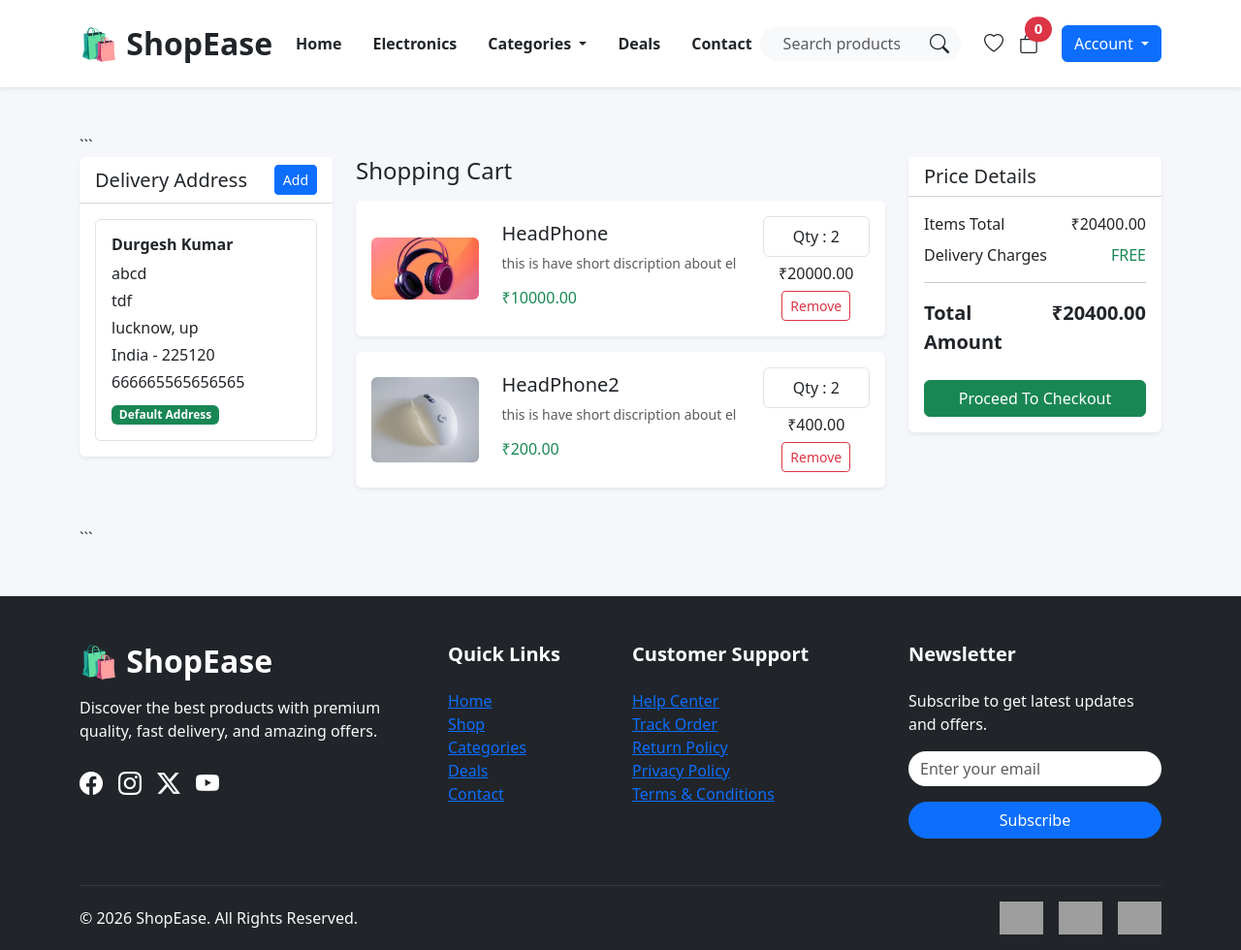
After one commit to durgeshkumardev/ecommerce, a Django app: page /cart/ in a window 1280 px wide. The commit adds this page. Shown: the whole page at 97% size. Run offline with Django 5.2, Linux system fonts and the light colour scheme; a user stored in the database is signed in; data comes from the database, SQL or seed files in the repository; both versions use the stored data as it was after the commit; some libraries are stand-ins or nearby versions; grey boxes are pictures that could not be loaded.

Commit message:
add address

````diff
--- /dev/null
+++ b/ecommerce/app/products/templates/cart.html
@@ -0,0 +1,332 @@
+{% extends "base.html" %}
+
+{% block content %}
+
+<div class="container my-5">
+
+```
+<div class="row">
+
+    <!-- Delivery Address -->
+    <div class="col-lg-3 mb-4">
+
+        <div class="card border-0 shadow-sm">
+
+            <div class="card-header bg-white d-flex justify-content-between align-items-center">
+
+                <h5 class="mb-0">Delivery Address</h5>
+
+                <button class="btn btn-sm btn-primary"
+                        data-bs-toggle="modal"
+                        data-bs-target="#addressModal">
+                    Add
+                </button>
+
+            </div>
+
+            <div class="card-body">
+
+                {% if default_address %}
+
+                <div class="border rounded p-3">
+
+                    <h6 class="fw-bold">
+                        {{ default_address.full_name }}
+                    </h6>
+
+                    <p class="mb-1">
+                        {{ default_address.address_line1 }}
+                    </p>
+
+                    {% if default_address.address_line2 %}
+                    <p class="mb-1">
+                        {{ default_address.address_line2 }}
+                    </p>
+                    {% endif %}
+
+                    <p class="mb-1">
+                        {{ default_address.city }},
+                        {{ default_address.state_name }}
+                    </p>
+
+                    <p class="mb-1">
+                        {{ default_address.country_name }}
+                        - {{ default_address.pincode }}
+                    </p>
+
+                    <p class="mb-2">
+                        {{ default_address.mobile_no }}
+                    </p>
+
+                    <span class="badge bg-success">
+                        Default Address
+                    </span>
+
+                </div>
+
+                {% else %}
+
+                <div class="text-center">
+
+                    <p class="text-muted">
+                        No address available
+                    </p>
+
+                    <button class="btn btn-primary"
+                            data-bs-toggle="modal"
+                            data-bs-target="#addressModal">
+                        Add Address
+                    </button>
+
+                </div>
+
+                {% endif %}
+
+            </div>
+
+        </div>
+
+    </div>
+
+    <!-- Cart Products -->
+    <div class="col-lg-6 mb-4">
+
+        <h4 class="mb-3">
+            Shopping Cart
+        </h4>
+
+        {% for item in items %}
+
+        <div class="card border-0 shadow-sm mb-3">
+
+            <div class="card-body">
+
+                <div class="row align-items-center">
+
+                    <div class="col-md-3">
+
+                        {% with image=item.product.images.first %}
+                        {% if image %}
+                        <img src="{{ image.image.url }}"
+                             class="img-fluid rounded"
+                             alt="{{ item.product.product_name }}">
+                        {% endif %}
+                        {% endwith %}
+
+                    </div>
+
+                    <div class="col-md-6">
+
+                        <h5 class="mb-2">
+                            {{ item.product.product_name }}
+                        </h5>
+
+                        <p class="text-muted small">
+                            {{ item.product.short_description }}
+                        </p>
+
+                        <h6 class="text-success">
+                            ₹{{ item.price }}
+                        </h6>
+
+                    </div>
+
+                    <div class="col-md-3 text-center">
+
+                        <div class="border rounded p-2 mb-2">
+                            Qty : {{ item.quantity }}
+                        </div>
+
+                        <h6>
+                            ₹{{ item.subtotal }}
+                        </h6>
+
+                        <a href="#"
+                           class="btn btn-sm btn-outline-danger">
+                            Remove
+                        </a>
+
+                    </div>
+
+                </div>
+
+            </div>
+
+        </div>
+
+        {% empty %}
+
+        <div class="alert alert-warning">
+            Your cart is empty.
+        </div>
+
+        {% endfor %}
+
+    </div>
+
+    <!-- Order Summary -->
+    <div class="col-lg-3">
+
+        <div class="card border-0 shadow-sm sticky-top">
+
+            <div class="card-header bg-white">
+
+                <h5 class="mb-0">
+                    Price Details
+                </h5>
+
+            </div>
+
+            <div class="card-body">
+
+                <div class="d-flex justify-content-between mb-2">
+                    <span>Items Total</span>
+                    <span>₹{{ total }}</span>
+                </div>
+
+                <div class="d-flex justify-content-between mb-2">
+                    <span>Delivery Charges</span>
+                    <span class="text-success">
+                        FREE
+                    </span>
+                </div>
+
+                <hr>
+
+                <div class="d-flex justify-content-between fw-bold fs-5">
+                    <span>Total Amount</span>
+                    <span>₹{{ total }}</span>
+                </div>
+
+                <button class="btn btn-success w-100 mt-4">
+                    Proceed To Checkout
+                </button>
+
+            </div>
+
+        </div>
+
+    </div>
+
+</div>
+```
+
+</div>
+
+<!-- Address Modal -->
+
+<div class="modal fade"
+     id="addressModal"
+     tabindex="-1">
+
+```
+<div class="modal-dialog modal-lg">
+
+    <div class="modal-content">
+
+        <div class="modal-header">
+
+            <h5 class="modal-title">
+                Add New Address
+            </h5>
+
+            <button type="button"
+                    class="btn-close"
+                    data-bs-dismiss="modal">
+            </button>
+
+        </div>
+
+        <div class="modal-body">
+
+            <form method="POST"
+                  action="{% url 'add_address' %}">
+
+                {% csrf_token %}
+
+                <div class="row">
+
+                    <div class="col-md-6 mb-3">
+                        <input type="text"
+                               name="full_name"
+                               class="form-control"
+                               placeholder="Full Name"
+                               required>
+                    </div>
+
+                    <div class="col-md-6 mb-3">
+                        <input type="text"
+                               name="mobile_no"
+                               class="form-control"
+                               placeholder="Mobile Number"
+                               required>
+                    </div>
+
+                    <div class="col-12 mb-3">
+                        <input type="text"
+                               name="address_line1"
+                               class="form-control"
+                               placeholder="Address Line 1"
+                               required>
+                    </div>
+
+                    <div class="col-12 mb-3">
+                        <input type="text"
+                               name="address_line2"
+                               class="form-control"
+                               placeholder="Address Line 2">
+                    </div>
+
+                    <div class="col-md-4 mb-3">
+                        <input type="text"
+                               name="city"
+                               class="form-control"
+                               placeholder="City"
+                               required>
+                    </div>
+
+                    <div class="col-md-4 mb-3">
+                        <input type="text"
+                               name="state_name"
+                               class="form-control"
+                               placeholder="State"
+                               required>
+                    </div>
+
+                    <div class="col-md-4 mb-3">
+                        <input type="text"
+                               name="country_name"
+                               class="form-control"
+                               placeholder="Country"
+                               required>
+                    </div>
+
+                    <div class="col-md-6 mb-3">
+                        <input type="text"
+                               name="pincode"
+                               class="form-control"
+                               placeholder="Pincode"
+                               required>
+                    </div>
+
+                    <div class="col-12">
+                        <button type="submit"
+                                class="btn btn-primary w-100">
+                            Save Address
+                        </button>
+                    </div>
+
+                </div>
+
+            </form>
+
+        </div>
+
+    </div>
+
+</div>
+```
+
+</div>
+
+{% endblock %}
--- a/ecommerce/app/products/urls.py
+++ b/ecommerce/app/products/urls.py
@@ -9,6 +9,10 @@ urlpatterns = [
     path('product/<uuid:product_id>/', views.product_details, name='product_details'),
     # add to cart Url
     path('add-to-cart/<uuid:product_id>/', views.add_to_cart, name="add-to-cart"),
+
+    path('cart/', views.cart_page, name='cart_page'),
+    path('add-address/', views.add_address, name='add_address'),
+    path('set-default-address/<uuid:address_id>/', views.set_default_address, name='set_default_address'),
 
     # admin controll
 
--- a/ecommerce/app/products/views.py
+++ b/ecommerce/app/products/views.py
@@ -13,7 +13,7 @@ from django.contrib.auth.models import User
 
 # Create your views here.
 
-from .models import Cart, Role, User, Category, Product, ProductImage, CartItem
+from .models import Cart, Role, User, Category, Product, ProductImage, CartItem,UserAddress
 
 
 def home(request):
@@ -334,3 +334,92 @@ def add_to_cart(request, product_id):
         "success": False,
         "message": "Invalid request"
     })
+
+
+
+def cart_page(request):
+
+    cart = Cart.objects.filter(user=request.user).first()
+
+    items = []
+    total = 0
+
+    if cart:
+        items = cart.items.select_related('product')
+
+        for item in items:
+            item.subtotal = item.price * item.quantity
+            total += item.subtotal
+
+    # All user addresses
+    addresses = UserAddress.objects.filter(
+        user=request.user
+    )
+
+    # Default address
+    default_address = addresses.filter(
+        is_default=True
+    ).first()
+
+    context = {
+        'items': items,
+        'total': total,
+        'addresses': addresses,
+        'default_address': default_address,
+    }
+
+    return render(request,'cart.html',context)
+
+
+def add_address(request):
+
+    if request.method == 'POST':
+
+        full_name = request.POST.get('full_name')
+        mobile_no = request.POST.get('mobile_no')
+        address_line1 = request.POST.get('address_line1')
+        address_line2 = request.POST.get('address_line2')
+        city = request.POST.get('city')
+        state_name = request.POST.get('state_name')
+        country_name = request.POST.get('country_name')
+        pincode = request.POST.get('pincode')
+
+        # First address becomes default
+        is_default = not UserAddress.objects.filter(
+            user=request.user
+        ).exists()
+
+        UserAddress.objects.create(
+            user=request.user,
+            full_name=full_name,
+            mobile_no=mobile_no,
+            address_line1=address_line1,
+            address_line2=address_line2,
+            city=city,
+            state_name=state_name,
+            country_name=country_name,
+            pincode=pincode,
+            is_default=is_default
+        )
+
+        messages.success(
+            request,
+            "Address added successfully."
+        )
+
+    return redirect('cart_page')
+
+
+
+def set_default_address(request, address_id):
+
+    UserAddress.objects.filter(
+        user=request.user
+    ).update(is_default=False)
+
+    UserAddress.objects.filter(
+        id=address_id,
+        user=request.user
+    ).update(is_default=True)
+
+    return redirect('cart_page')
--- a/ecommerce/templates/base.html
+++ b/ecommerce/templates/base.html
@@ -112,15 +112,15 @@ href="https://cdn.jsdelivr.net/npm/bootstrap-icons@1.11.3/font/bootstrap-icons.m
                 </a>
 
                 <!-- Cart -->
-                <a href="#" class="text-dark fs-5 position-relative">
+               <a href="{% url 'cart_page' %}" class="text-dark fs-5 position-relative">
 
-                    <i class="bi bi-bag"></i>
+          <i class="bi bi-bag"></i>
 
-                    <span class="position-absolute top-0 start-100 translate-middle badge rounded-pill bg-danger">
-                        2
-                    </span>
+    <span class="position-absolute top-0 start-100 translate-middle badge rounded-pill bg-danger">
+        {{ cart_count|default:0 }}
+    </span>
 
-                </a>
+      </a>
 
               <!-- Bootstrap Dropdown Button -->
 <!-- Example single danger button -->
````
Also changed, not shown: ecommerce/db.sqlite3.
